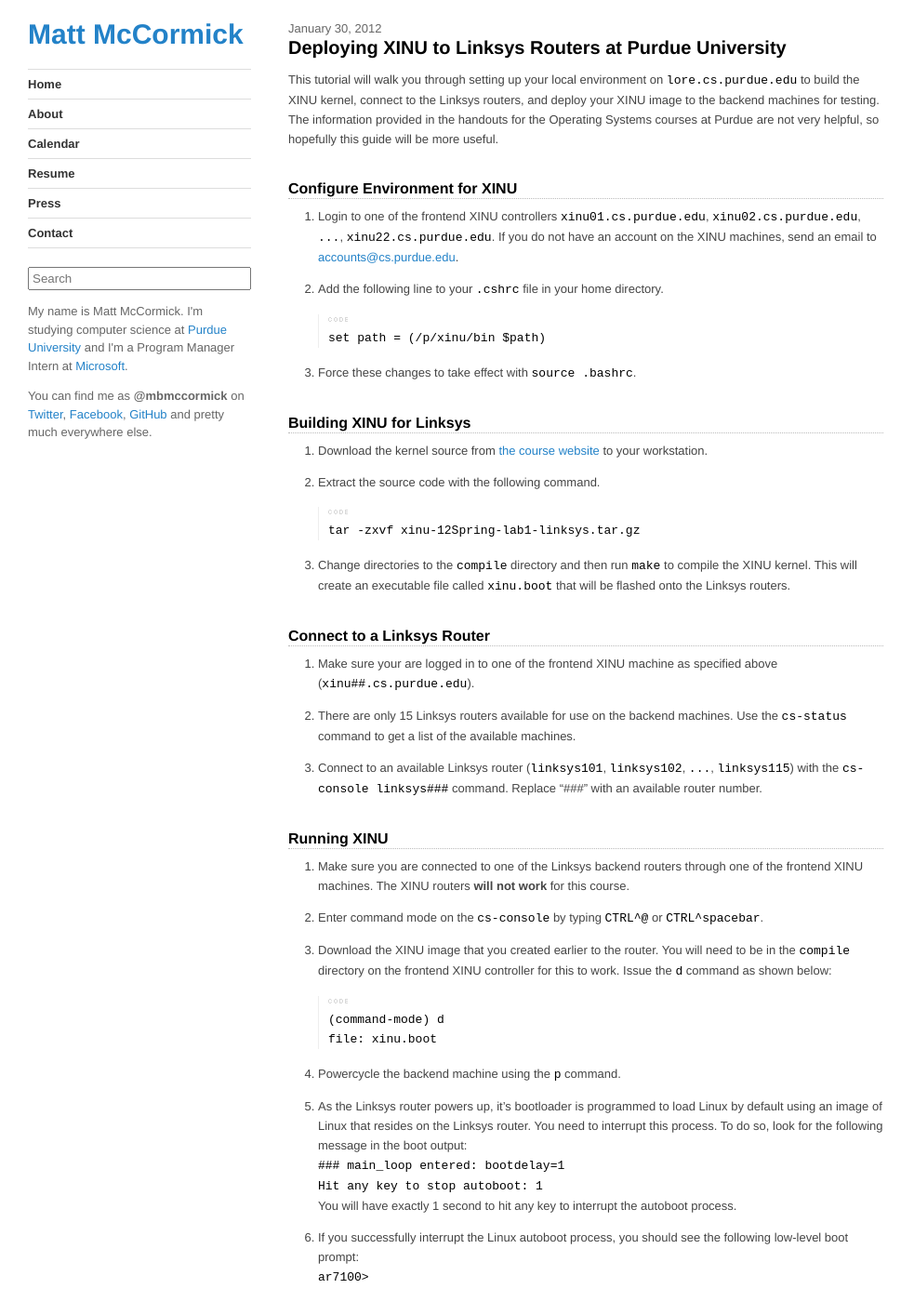
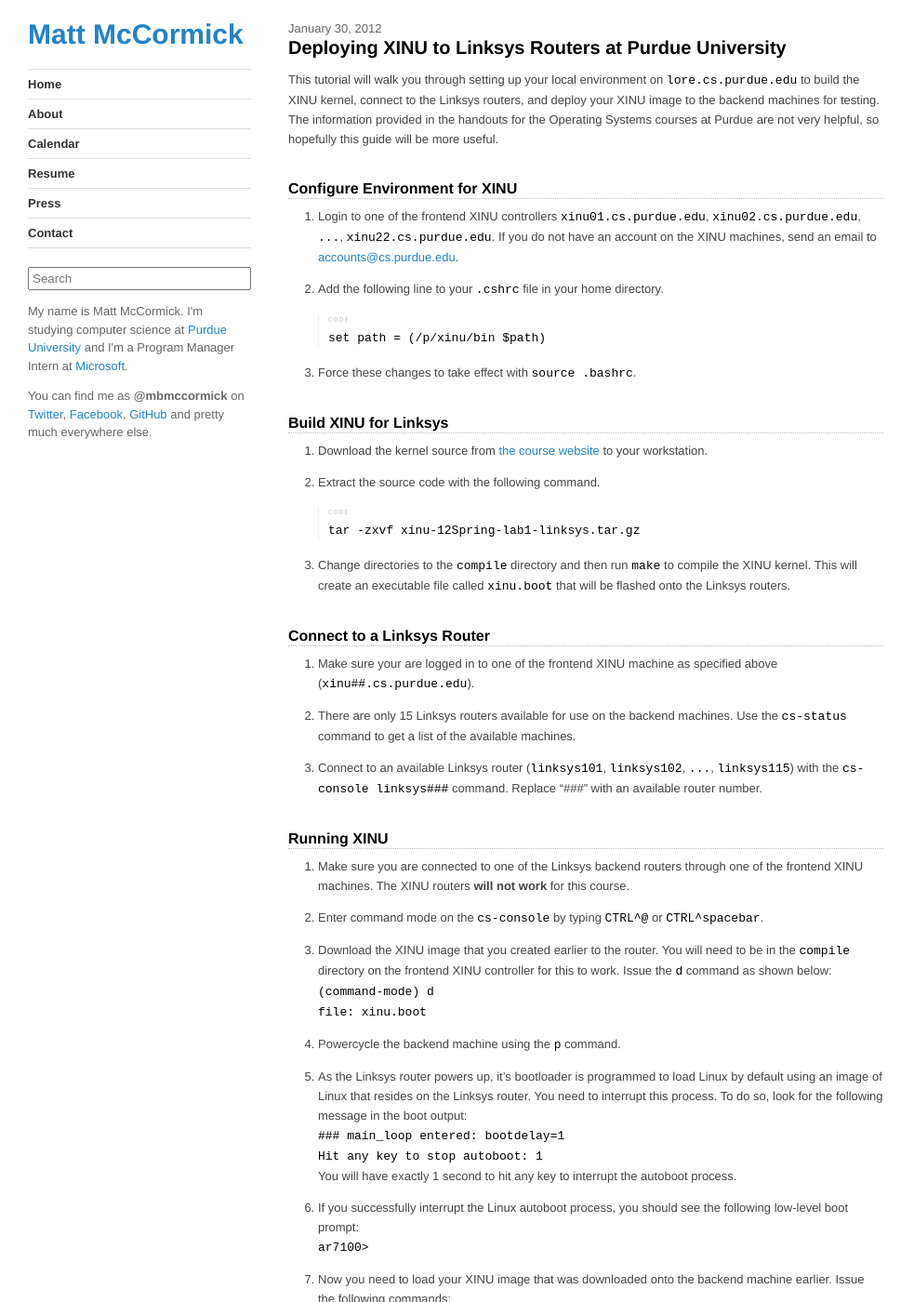
Before and after one commit to mbmccormick/mbmccormick.github.io, a Jekyll site: the page built from _posts/2012-01-30-deploying-xinu-to-linksys-routers-at-purdue-university.md, in a window 1280 px wide and 1400 px high. Shown: the whole window at 93% size, without its empty margins (0-983 px from the left). Built offline with Jekyll 4.4.1, drawn with Linux system fonts in a browser that asks for light colours; Markdown is read by kramdown in place of the engine named in the settings; some of the changed lines change nothing that is shown.

Commit message:
Update _posts/2012-01-30-deploying-xinu-to-linksys-routers-at-purdue-university.md

````diff
--- a/_posts/2012-01-30-deploying-xinu-to-linksys-routers-at-purdue-university.md
+++ b/_posts/2012-01-30-deploying-xinu-to-linksys-routers-at-purdue-university.md
@@ -18,7 +18,7 @@
 3. Force these changes to take effect with `source .bashrc`.
 
 
-## Building XINU for Linksys
+## Build XINU for Linksys
 
 1. Download the kernel source from <a href="http://www.cs.purdue.edu/homes/cs354/Lab1/xinu-12Spring-lab1-linksys.tar.gz">the course website</a> to your workstation.
 
@@ -46,10 +46,8 @@
 2. Enter command mode on the `cs-console` by typing `CTRL^@` or `CTRL^spacebar`.
 
 3. Download the XINU image that you created earlier to the router. You will need to be in the `compile` directory on the frontend XINU controller for this to work. Issue the `d` command as shown below:
-```
-(command-mode) d
-file: xinu.boot
-```
+`(command-mode) d`
+`file: xinu.boot`
 
 4. Powercycle the backend machine using the `p` command.
 
````
